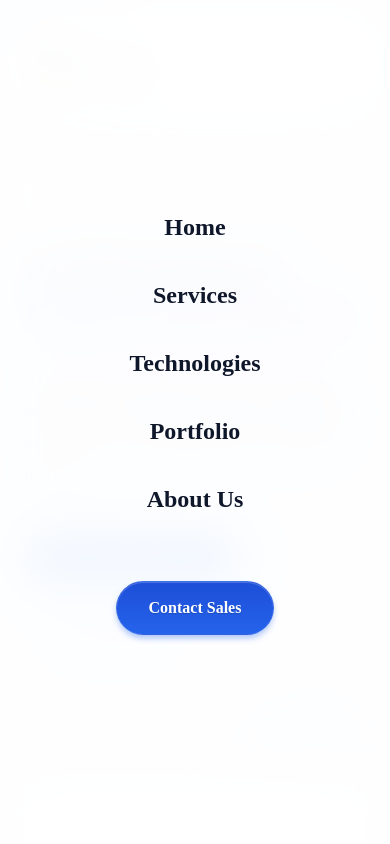
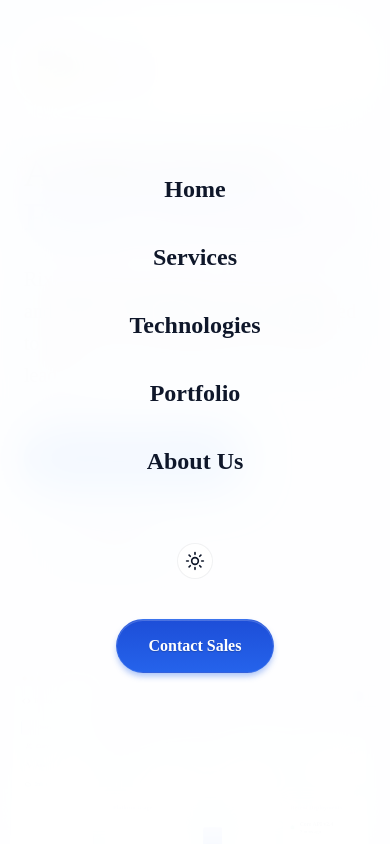
Before and after one commit to libertyfather01-byte/rixing-software, a Next.js app: page / in a window 390 px wide. Both pictures are taken after a click on the button "Toggle mobile menu". Shown: the top 844 px of the page. Built offline with nearby package versions, Linux system fonts and the light colour scheme.

Commit message:
fix: responsive fixes for mobile hero visual and theme toggle

```diff
--- a/src/app/page.module.css
+++ b/src/app/page.module.css
@@ -126,12 +126,22 @@
   width: 100%;
   height: 500px;
   perspective: 1200px;
-  display: none;
+  display: block;
 }
 
-@media (min-width: 1024px) {
+@media (max-width: 1023px) {
   .heroVisual {
-    display: block;
+    height: 280px;
+    margin-top: 2rem;
+  }
+  .heroVisual .mockupDashboard {
+    transform: scale(0.45) rotateX(5deg) rotateY(0deg) rotateZ(0deg) !important;
+    left: 50%;
+    margin-left: -400px;
+    transform-origin: top center;
+  }
+  .heroVisual .floatingWidget {
+    display: none;
   }
 }
 
--- a/src/components/layout/Navbar.tsx
+++ b/src/components/layout/Navbar.tsx
@@ -64,6 +64,9 @@ export default function Navbar() {
         <Link href="/about" className={styles.mobileLink} onClick={() => setIsMobileMenuOpen(false)}>About Us</Link>
 
         <div className={styles.mobileAuth}>
+          <div style={{ display: 'flex', justifyContent: 'center', marginBottom: '1rem' }}>
+            <ThemeToggle />
+          </div>
           <Link href="/contact" className="btn-primary" onClick={() => setIsMobileMenuOpen(false)}>
             Contact Sales
           </Link>
```
